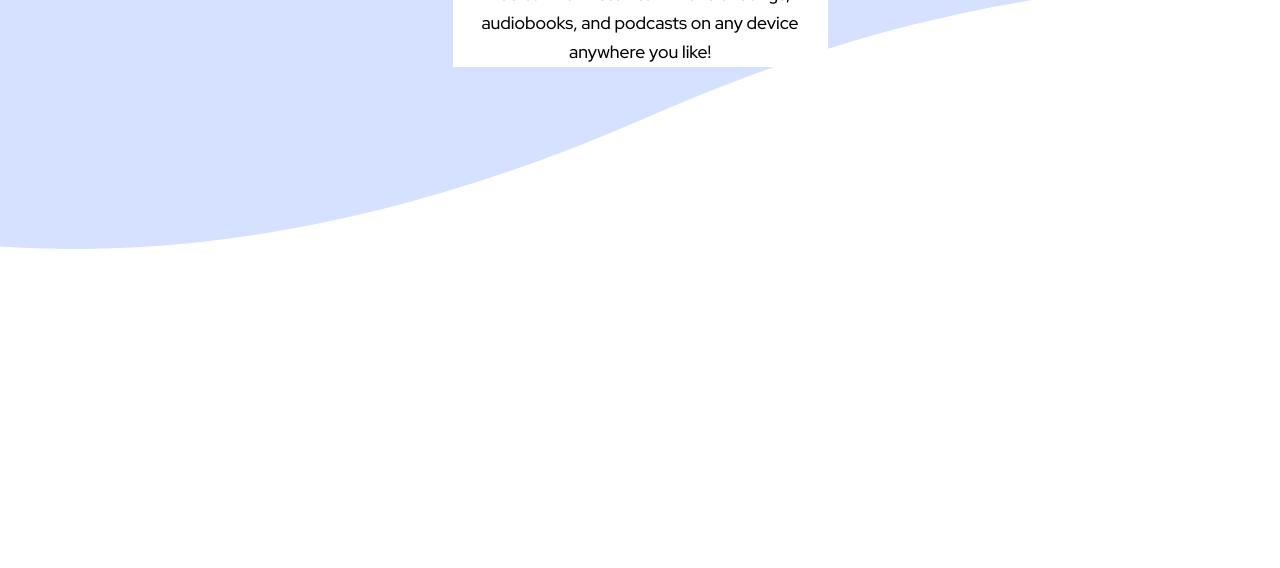
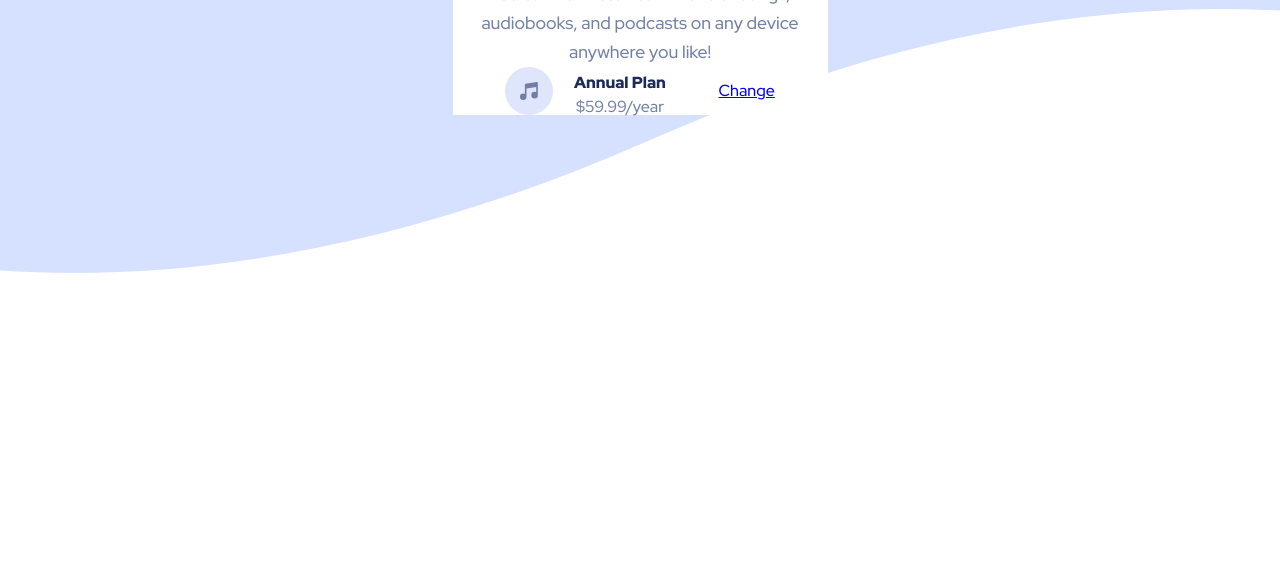
Before and after one commit to webstormcam/Order_Card, a plain HTML site: page index.html in a window 1280 px wide. Shown: the part 232-800 px from the top of the page. Drawn offline with Linux system fonts and the light colour scheme.

Commit message:
Adding in the middle section of the card

```diff
--- a/index.html
+++ b/index.html
@@ -16,10 +16,20 @@
 
 <body>
     <div id="card">
-        <img class="hero" src="imgs/illustration-hero.svg" alt="">
+        <img class="hero" src="imgs/illustration-hero.svg" alt="A cartoon woman dancing and listening to music">
         <section class="info">
             <h3>Order Summary</h3>
             <p>You can now listen to millions of songs, audiobooks, and podcasts on any device anywhere you like!</p>
+        </section>
+        <section class="plan">
+            <div class="planRate">
+                <img class="icon" src="imgs/icon-music.svg" alt="A musical note">
+                <div class="pickedPlan">
+                    <p class="bold">Annual Plan</p>
+                    <p class="grey">$59.99/year</p>
+                </div>
+            </div>
+            <a id="change" href="#">Change</a>
         </section>
     </div>
 </body>
--- a/style.css
+++ b/style.css
@@ -18,6 +18,7 @@ font-size: 16px;
     width: 375px;
     display: flex;
     flex-direction: column;
+    background-color: #fff;
 }
 
 .hero{
@@ -29,13 +30,15 @@ font-size: 16px;
 
 
 .info{
-    background-color: #fff;
+
     text-align: center;
 }
 
 h3{
     font-size: 1.8rem;
     font-weight: 900;
+    color:hsl(225, 54%, 23%)
+
 }
 
 .info p{
@@ -43,4 +46,48 @@ h3{
     padding-right: 1.8rem;
     line-height: 1.8rem;
     font-size: 1.1rem;
+    color:hsl(224, 23%, 55%);
 }
+
+.plan{
+    display: flex;
+    justify-content: space-evenly;
+
+
+}
+
+.pickedPlan{
+    display: flex;
+    flex-direction: column;
+    margin-top: 0.5rem;
+}
+
+#change{
+    display: block;
+    margin-top: 1rem;
+}
+
+#change:hover{
+    text-decoration: none;
+}
+
+.planRate{
+display: flex;
+flex-direction: row;
+text-align: center;
+
+}
+
+.icon{
+    margin-right: 1.3rem;
+}
+
+.bold{
+    color:hsl(225, 54%, 23%);
+    font-weight: 900;
+    margin-bottom: 0.5rem;
+}
+
+.grey{
+    color:hsl(224, 23%, 55%);
+}
```
